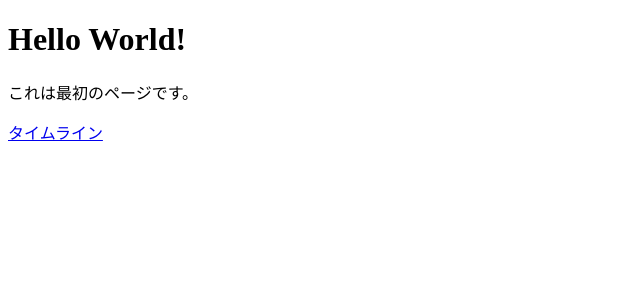
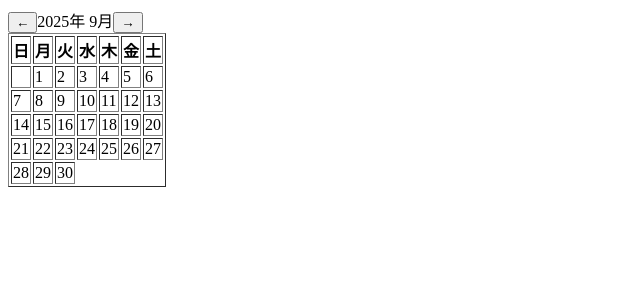
Before and after one commit to webex89-team-2/team-original-app, a React (Vite) app: page / in a window 1280 px wide. Shown: the top 300 px of the page, without its empty margins (0-640 px from the left). Built offline with nearby package versions, Linux system fonts and the light colour scheme.

Commit message:
カレンダーコンポネント追加

```diff
--- a/src/App.jsx
+++ b/src/App.jsx
@@ -1,13 +1,9 @@
-import { Link } from "react-router";
+import { useState } from "react";
+import CalendarHeader from "./pages/CalendarHeader";
+import CalendarTable from "./pages/CalendarTable";
 
-function App() {
-  return (
-    <div>
-      <h1>Hello World!</h1>
-      <p>これは最初のページです。</p>
-      <Link to="/timeline">タイムライン</Link>
-    </div>
-  );
+import Calendar from "./pages/Calendar";
+
+export default function App() {
+  return <Calendar />;
 }
-
-export default App;
--- /dev/null
+++ b/src/pages/Calendar.jsx
@@ -0,0 +1,46 @@
+import { useState } from "react";
+import CalendarHeader from "./CalendarHeader";
+import CalendarTable from "./CalendarTable";
+
+export default function Calendar() {
+  const today = new Date();
+  const [currentYear, setCurrentYear] = useState(today.getFullYear());
+  const [currentMonth, setCurrentMonth] = useState(today.getMonth());
+
+  const firstDay = new Date(currentYear, currentMonth, 1);
+  const daysInMonth = new Date(currentYear, currentMonth + 1, 0).getDate();
+
+  const dates = [];
+  for (let i = 0; i < firstDay.getDay(); i++) dates.push(null);
+  for (let d = 1; d <= daysInMonth; d++) dates.push(d);
+
+  const prevMonth = () => {
+    if (currentMonth === 0) {
+      setCurrentYear(currentYear - 1);
+      setCurrentMonth(11);
+    } else {
+      setCurrentMonth(currentMonth - 1);
+    }
+  };
+
+  const nextMonth = () => {
+    if (currentMonth === 11) {
+      setCurrentYear(currentYear + 1);
+      setCurrentMonth(0);
+    } else {
+      setCurrentMonth(currentMonth + 1);
+    }
+  };
+
+  return (
+    <div>
+      <CalendarHeader
+        year={currentYear}
+        month={currentMonth}
+        onPrev={prevMonth}
+        onNext={nextMonth}
+      />
+      <CalendarTable dates={dates} />
+    </div>
+  );
+}
--- /dev/null
+++ b/src/pages/CalendarHeader.jsx
@@ -0,0 +1,13 @@
+import React from "react";
+
+export default function CalendarHeader({ year, month, onPrev, onNext }) {
+  return (
+    <div>
+      <button onClick={onPrev}>←</button>
+      <span>
+        {year}年 {month + 1}月
+      </span>
+      <button onClick={onNext}>→</button>
+    </div>
+  );
+}
--- /dev/null
+++ b/src/pages/CalendarTable.jsx
@@ -0,0 +1,26 @@
+import React from "react";
+
+const daysOfWeek = ["日", "月", "火", "水", "木", "金", "土"];
+
+export default function CalendarTable({ dates }) {
+  return (
+    <table border="1">
+      <thead>
+        <tr>
+          {daysOfWeek.map((day) => (
+            <th key={day}>{day}</th>
+          ))}
+        </tr>
+      </thead>
+      <tbody>
+        {[...Array(Math.ceil(dates.length / 7))].map((_, rowIndex) => (
+          <tr key={rowIndex}>
+            {dates.slice(rowIndex * 7, rowIndex * 7 + 7).map((date, i) => (
+              <td key={i}>{date || ""}</td>
+            ))}
+          </tr>
+        ))}
+      </tbody>
+    </table>
+  );
+}
```
